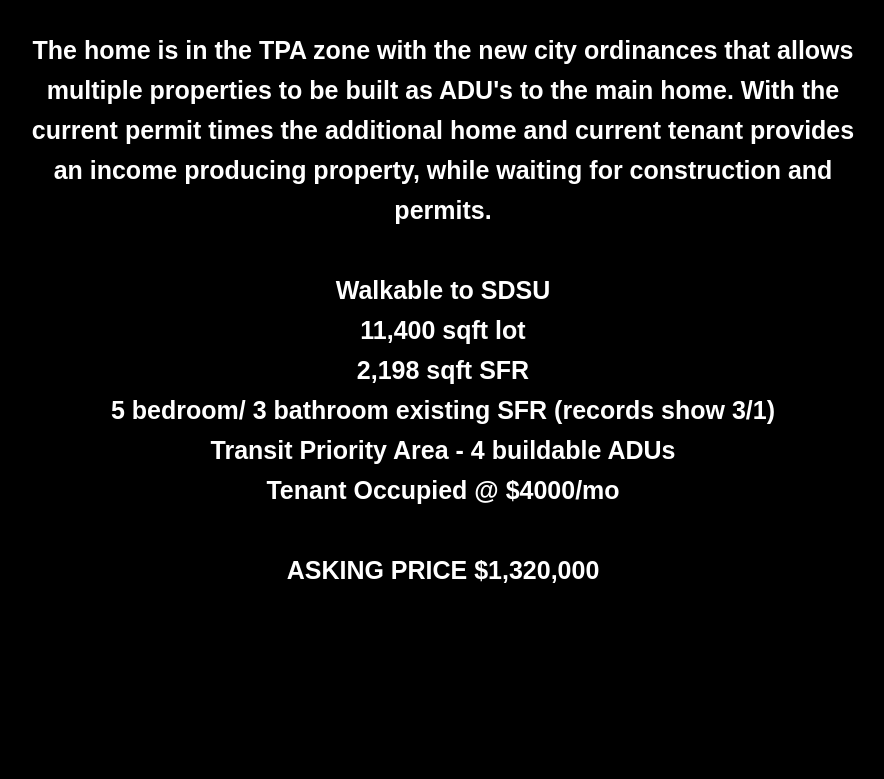
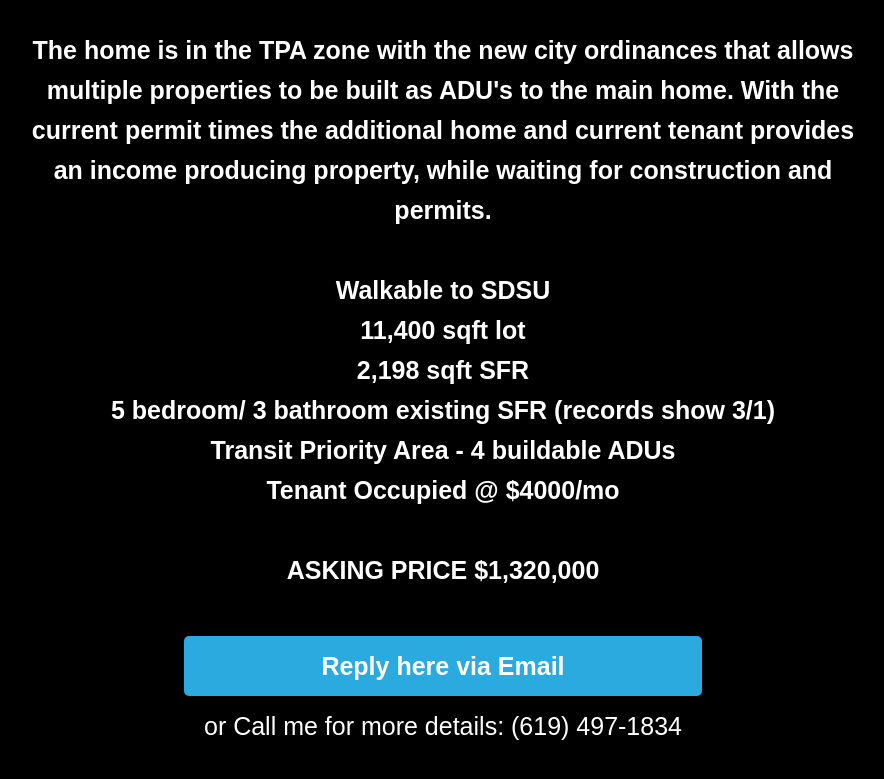
Before and after one commit to bvgr003/SDHH-Eblast-Templates, a plain HTML site: page index.html in a window 1280 px wide. Shown: the part 824-1603 px from the top of the page, without its empty margins (197-1081 px from the left). Before the commit the page ends 1489 px from the top, so only its background shows below. Drawn offline with Linux system fonts and the light colour scheme.

Commit message:
Update index.html

```diff
--- a/index.html
+++ b/index.html
@@ -56,6 +56,33 @@
                                 <table style="margin: 0 auto;">
                                     <tr>
                                     </tr>
+                                    <!-- Call to action Button -->
+                    <tr>
+                        <td style="padding: 0px 5px 0px 5px; text-align: center; background-color: black;">
+                            <table cellspacing="0" cellpadding="0" style="margin: auto;">
+                                <tr>
+                                    <td style="border: 2px solid transparent; border-radius: 10px; padding: 15px;">
+                                        <div class="CTA" style="text-align: center;">
+                                            <table cellspacing="0" cellpadding="0" style="margin: auto;">
+                                                <tr>
+                                                    <td align="center" style="background-color: #2BAADF; padding: 10px 20px; border-radius: 5px;">
+                                                        <a href="mailto:your-email@example.com?subject=Inquiry%20about%20the%20Property%20Listing" target="_blank" style="color: #ffffff; text-decoration: none; font-weight: bold; font-size: 25px;">
+                                                            <span>Reply here via Email</span>
+                                                        </a>
+                                                    </td>
+                                                </tr>
+                                                <tr>
+                                                    <td align="center" style="padding: 10px 20px;">
+                                                        <span style="color: #ffffff; font-size: 25px;">or Call me for more details: (619) 497-1834</span>
+                                                    </td>
+                                                </tr>
+                                            </table>
+                                        </div>
+                                    </td>
+                                </tr>
+                            </table>
+                        </td>
+                    </tr>
                                 </table>
                             </div>
                         </td>
```
